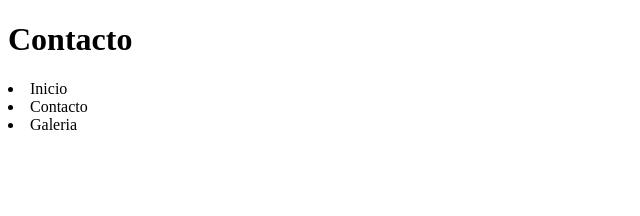
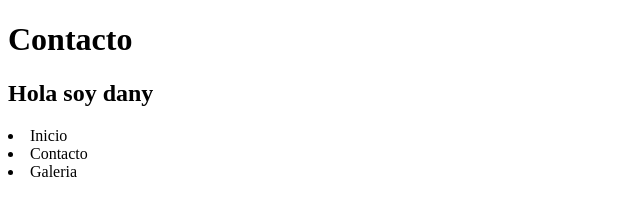
Before and after one commit to da133/proyectoGIT, a plain HTML site: page contacto.html in a window 1280 px wide. Shown: the whole page, without its empty margins (0-640 px from the left). Drawn offline with Linux system fonts and the light colour scheme.

Commit message:
Segundo cambio

```diff
--- a/contacto.html
+++ b/contacto.html
@@ -6,6 +6,7 @@
 </head>
 <body>
 	<h1>Contacto</h1>
+	<h2>Hola soy dany </h2>
 	<li><a href="./index.html"></a>Inicio</li>
 	<li><a href="./contacto.html"></a>Contacto</li>
 	<li><a href="./galeria.html"></a>Galeria</li>
```
